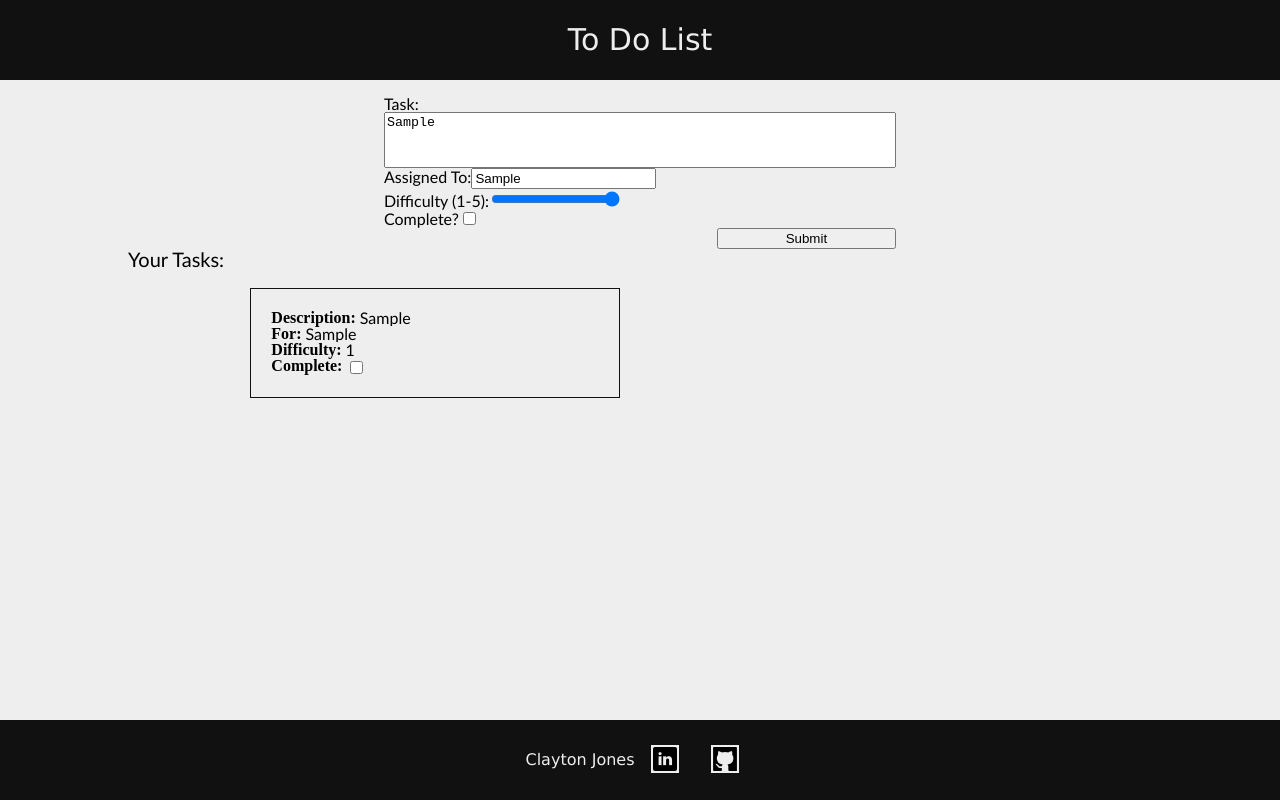
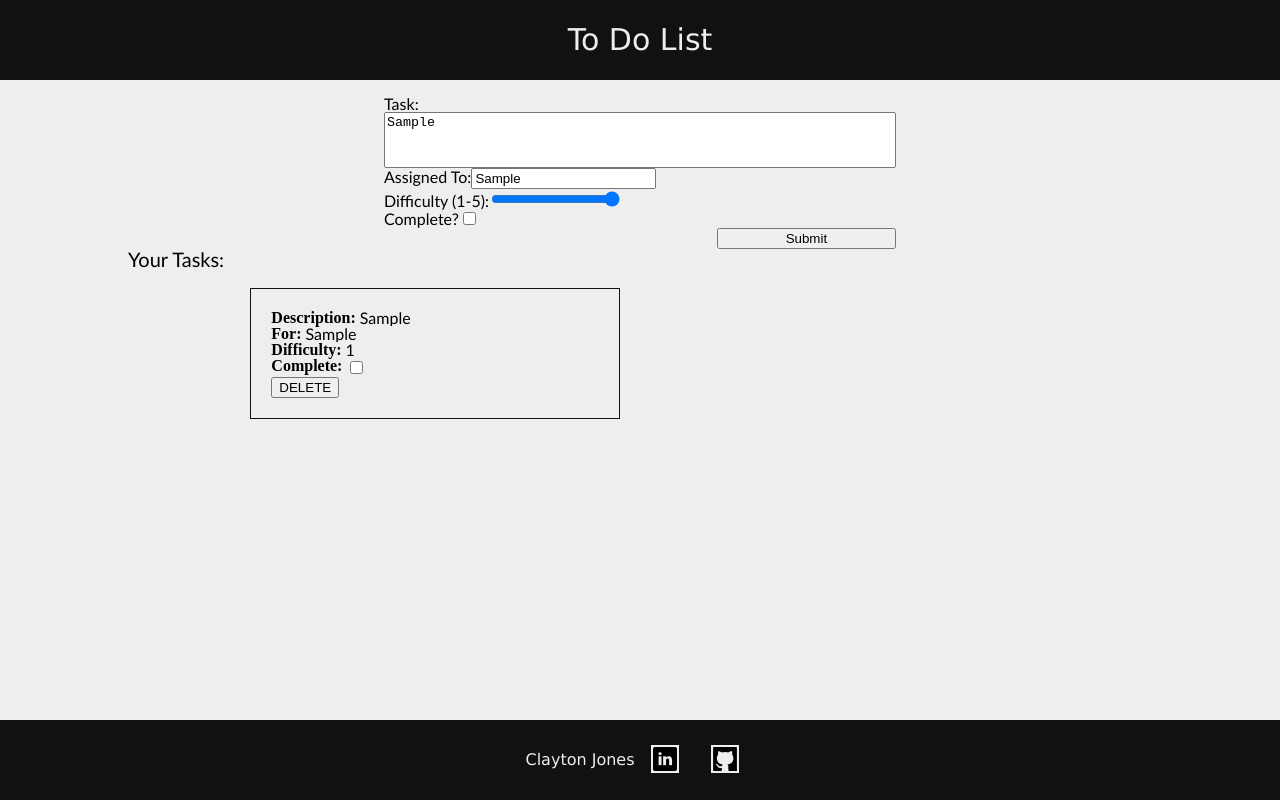
Before and after one commit to claytonjones-401n16/lab-26, a React (Create React App) app: page / in a window 1280 px wide. Both pictures are taken after typing "Sample", "Sample" into the empty fields and a click on the button "Submit". Built offline with nearby package versions, Linux system fonts and the light colour scheme; no server answers.

Commit message:
DELETE works, sort of. sometimes need to refresh to see change

```diff
--- a/src/components/ToDo.js
+++ b/src/components/ToDo.js
@@ -46,8 +46,8 @@ export default function ToDo() {
 
   return (
     <div className='toDo'>
-      <ToDoForm updateList={ setList } currentList={ list }/>
-      <ToDoList list={ list }/>
+      <ToDoForm updateList={ setList } currentList={ list } setRequest={ setRequest }/>
+      <ToDoList list={ list } setRequest={ setRequest }/>
     </div>
   )
 }
--- a/src/components/ToDoForm.js
+++ b/src/components/ToDoForm.js
@@ -31,24 +31,13 @@ export default function ToDoForm(props) {
       body: task
     });
 
-    // let res = await fetch(
-    //   "https://todo-server-401n16.herokuapp.com/api/v1/todo",
-    //   {
-    //     method: "POST",
-    //     body: JSON.stringify({
-    //       assignee: "Billy Biggs",
-    //       difficulty: 3,
-    //       complete: false,
-    //       text: "My sample test"
-    //     }),
-    //     headers: {
-    //       "Content-Type": "application/json",
-    //       Accept: "application/json"
-    //     }
-    //   }
-    // );
+    let getRequest = {
+      url: 'https://todo-server-401n16.herokuapp.com/api/v1/todo',
+      method: 'GET'
+    }
 
-    // console.log('todoform res:', res);
+    await props.setRequest( getRequest );
+
 
     if (error) console.log('error:', error);
   }
--- a/src/components/ToDoItem.js
+++ b/src/components/ToDoItem.js
@@ -9,32 +9,49 @@ export default function ToDoItem(props) {
 
   // const [put, setPut] = useState(false);
 
-  const { setRequest } = useFetch();
+  const { setRequest, response } = useFetch();
 
 
-  // const { onChange } = useForm();
+  // useEffect(() => {
+  //   async function getRequest() {
+  //     const getRequest = {
+  //       url: `https://todo-server-401n16.herokuapp.com/api/v1/todo/`,
+  //       method: 'GET'
+  //     }
 
-  // use this boolean to prevent updateTask from running on first render in useEffect
-  const firstUpdate = useRef(true);
+  //     await props.setRequest(getRequest);
+  //   }
+  //   if (response) {
+  //     getRequest();
+  //   }
+  // }, [response, props])
 
-  useEffect(() => {
-    async function updateTask() {
-      let task = {...props.item, complete: taskComplete };
-      await setRequest({
-        url: `https://todo-server-401n16.herokuapp.com/api/v1/todo/${props.item._id}`,
-        method: 'PUT',
-        body: task
-      })
-    }
+  async function updateTask() {
+    let task = {...props.item, complete: !taskComplete };
+    await setRequest({
+      url: `https://todo-server-401n16.herokuapp.com/api/v1/todo/${props.item._id}`,
+      method: 'PUT',
+      body: task
+    });
 
-    if (firstUpdate.current) {
-      firstUpdate.current = false;
-      return;
-    }
+    await setTaskComplete(!taskComplete);
+  }
 
-    updateTask();
 
-  }, [taskComplete, props.item, setRequest])
+  async function deleteTask() {
+    await setRequest({
+      url: `https://todo-server-401n16.herokuapp.com/api/v1/todo/${props.item._id}`,
+      method: 'DELETE'
+    });
+
+    const getRequest = {
+            url: `https://todo-server-401n16.herokuapp.com/api/v1/todo/`,
+            method: 'GET'
+
+          }
+    await props.setRequest( getRequest );
+    await props.setRequest( getRequest );
+  }
 
 
 
@@ -58,8 +75,10 @@ export default function ToDoItem(props) {
 
       <div className="complete">
         <label className="title">Complete:</label>
-        <input type="checkbox" checked={taskComplete} onChange={async () => { await setTaskComplete(!taskComplete) }}/>
+        <input type="checkbox" checked={taskComplete} onChange={async () => { await updateTask() }}/>
       </div>
+
+      <button className="deleteTask" type="button" onClick={async () => { await deleteTask(); }}>DELETE</button>
 
     </div>
   )
--- a/src/components/ToDoList.js
+++ b/src/components/ToDoList.js
@@ -5,7 +5,7 @@ export default function ToDoList(props) {
   let items = [];
 
   props.list.forEach( (item, i) => {
-    items.push(<ToDoItem item={item} key={i}/>)
+    items.push(<ToDoItem item={item} key={i} setRequest={ props.setRequest }/>)
   });
 
   return (
--- a/src/hooks/useFetch.js
+++ b/src/hooks/useFetch.js
@@ -26,6 +26,8 @@ export default function useFetch() {
           headers: { 'Content-Type': 'application/json', 'Accept': 'application/json' },
           mode: 'cors'
         });
+
+        console.log('response:', res);
 
         await setIsLoading(false);
 
```
